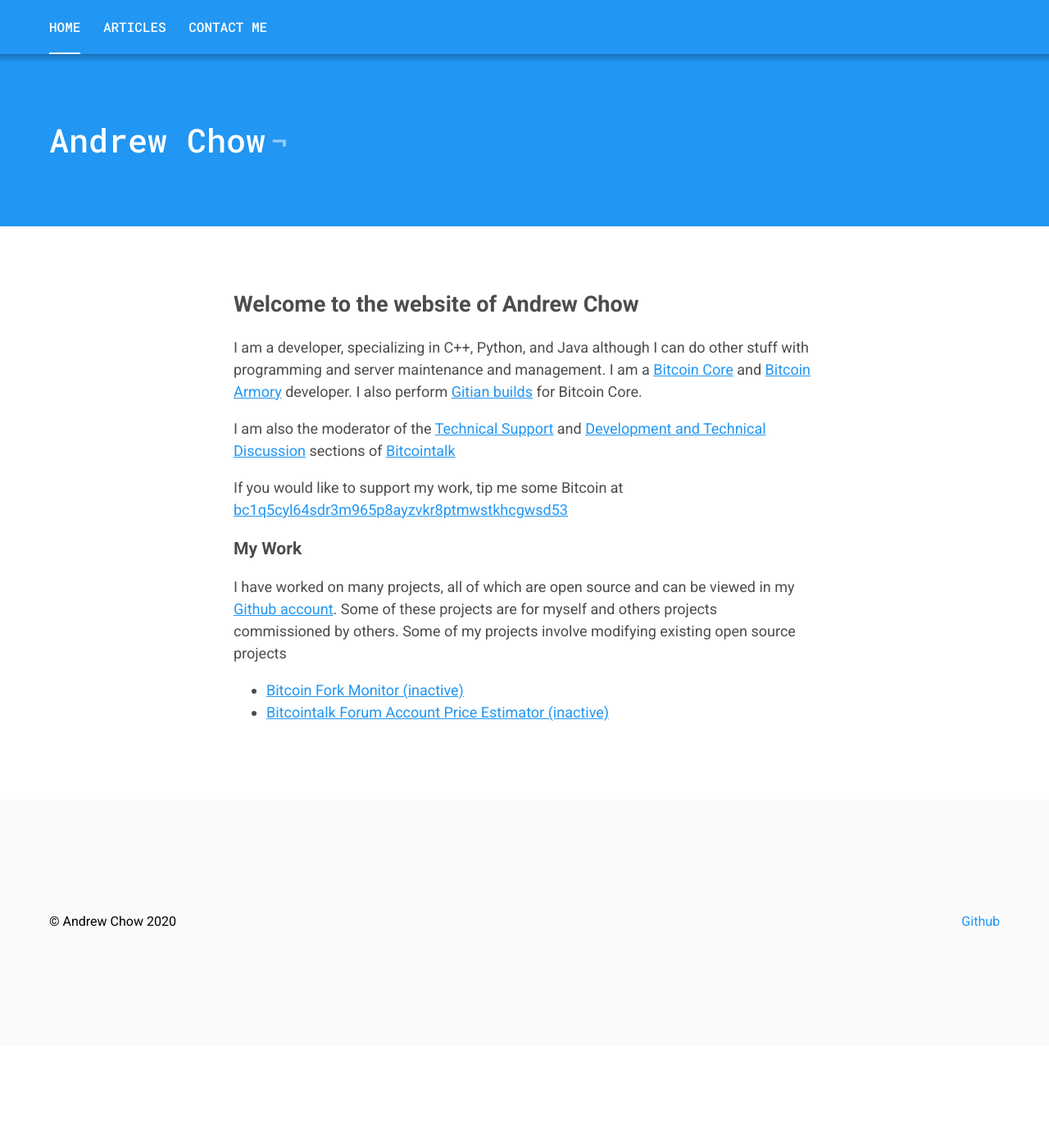
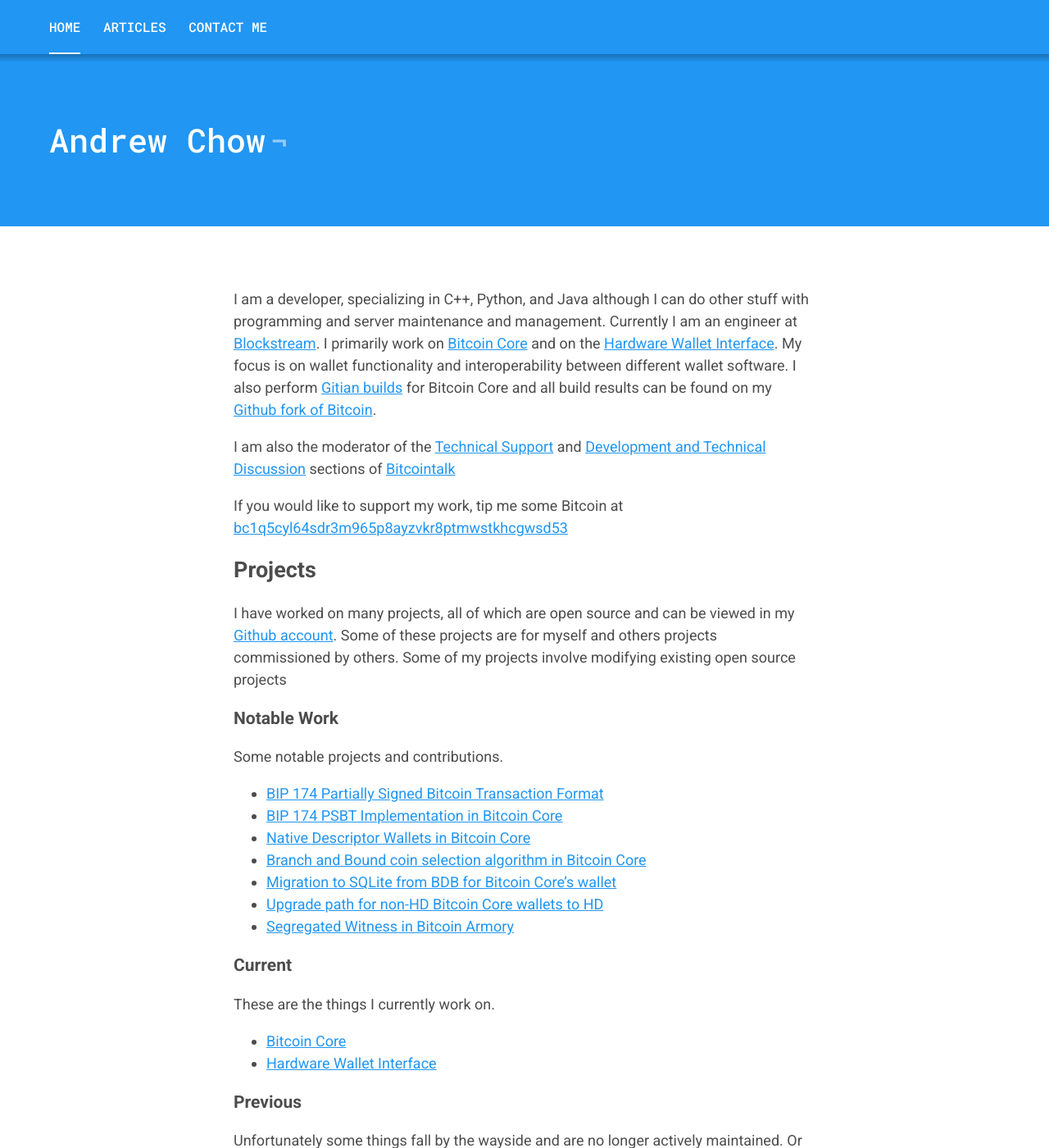
Before and after one commit to achow101/achow101.github.io, a Jekyll site: the page built from index.markdown, in a window 1280 px wide and 1400 px high. Shown: the whole window at 82% size. Built offline with Jekyll 4.4.1, drawn with Linux system fonts in a browser that asks for light colours; some of the changed text lies outside the part shown.

Commit message:
Update index

```diff
--- a/index.markdown
+++ b/index.markdown
@@ -2,18 +2,46 @@
 layout: page
 title: Andrew Chow
 ---
-## Welcome to the website of Andrew Chow
-
-I am a developer, specializing in C++, Python, and Java although I can do other stuff with programming and server maintenance and management. I am a [Bitcoin Core](https://bitcoincore.org) and [Bitcoin Armory](https://btcarmory.com) developer. I also perform [Gitian builds](_posts/2016-01-23-Gitian-builder.md) for Bitcoin Core.
+I am a developer, specializing in C++, Python, and Java although I can do other stuff with programming and server maintenance and management.
+Currently I am an engineer at [Blockstream](https://blockstream.com/).
+I primarily work on [Bitcoin Core](https://bitcoincore.org) and on the [Hardware Wallet Interface](https://github.com/bitcoin-core/hwi).
+My focus is on wallet functionality and interoperability between different wallet software.
+I also perform [Gitian builds](_posts/2016-01-23-Gitian-builder.md) for Bitcoin Core and all build results can be found on my [Github fork of Bitcoin](https://github.com/achow101/bitcoin/releases).
 
 I am also the moderator of the [Technical Support](https://bitcointalk.org/index.php?board=4.0) and [Development and Technical Discussion](https://bitcointalk.org/index.php?board=6.0) sections of [Bitcointalk](https://bitcointalk.org)
 
 If you would like to support my work, tip me some Bitcoin at [bc1q5cyl64sdr3m965p8ayzvkr8ptmwstkhcgwsd53](bitcoin:bc1q5cyl64sdr3m965p8ayzvkr8ptmwstkhcgwsd53)
 
+## Projects
 
-### My Work
+I have worked on many projects, all of which are open source and can be viewed in my [Github account](https://github.com/achow101).
+Some of these projects are for myself and others projects commissioned by others.
+Some of my projects involve modifying existing open source projects
 
-I have worked on many projects, all of which are open source and can be viewed in my [Github account](https://github.com/achow101). Some of these projects are for myself and others projects commissioned by others. Some of my projects involve modifying existing open source projects
+### Notable Work
 
- - [Bitcoin Fork Monitor (inactive)](http://btcforkmonitor.info)
- - [Bitcointalk Forum Account Price Estimator (inactive)](http://www.bctalkaccountpricer.info/)
+Some notable projects and contributions.
+
+- [BIP 174 Partially Signed Bitcoin Transaction Format](https://github.com/bitcoin/bips/blob/master/bip-0174.mediawiki)
+- [BIP 174 PSBT Implementation in Bitcoin Core](https://github.com/bitcoin/bitcoin/pull/13557)
+- [Native Descriptor Wallets in Bitcoin Core](https://github.com/bitcoin/bitcoin/pull/16528)
+- [Branch and Bound coin selection algorithm in Bitcoin Core](https://github.com/bitcoin/bitcoin/pull/10637)
+- [Migration to SQLite from BDB for Bitcoin Core's wallet](https://github.com/bitcoin/bitcoin/pull/19077)
+- [Upgrade path for non-HD Bitcoin Core wallets to HD](https://github.com/bitcoin/bitcoin/pull/12560)
+- [Segregated Witness in Bitcoin Armory](https://github.com/goatpig/BitcoinArmory/pull/30)
+
+### Current
+
+These are the things I currently work on.
+
+- [Bitcoin Core](https://github.com/bitcoin/bitcoin)
+- [Hardware Wallet Interface](https://github.com/bitcoin-core/hwi)
+
+### Previous
+
+Unfortunately some things fall by the wayside and are no longer actively maintained.
+Or sometimes I just move on from things and stop contributing to them.
+
+ - [Bitcoin Armory (No longer actively contributing)](https://github.com/goatpig/BitcoinArmory)
+ - [Bitcoin Fork Monitor (Shutdown)](https://github.com/achow101/ForkMonitor) (Previously hosted at [http://btcforkmonitor.info](http://btcforkmonitor.info))
+ - [Bitcointalk Forum Account Price Estimator (Shutdown)](https://github.com/achow101/BitcointalkAccountPricer) (Previously hosted at [http://www.bctalkaccountpricer.info](http://www.bctalkaccountpricer.info))
```
